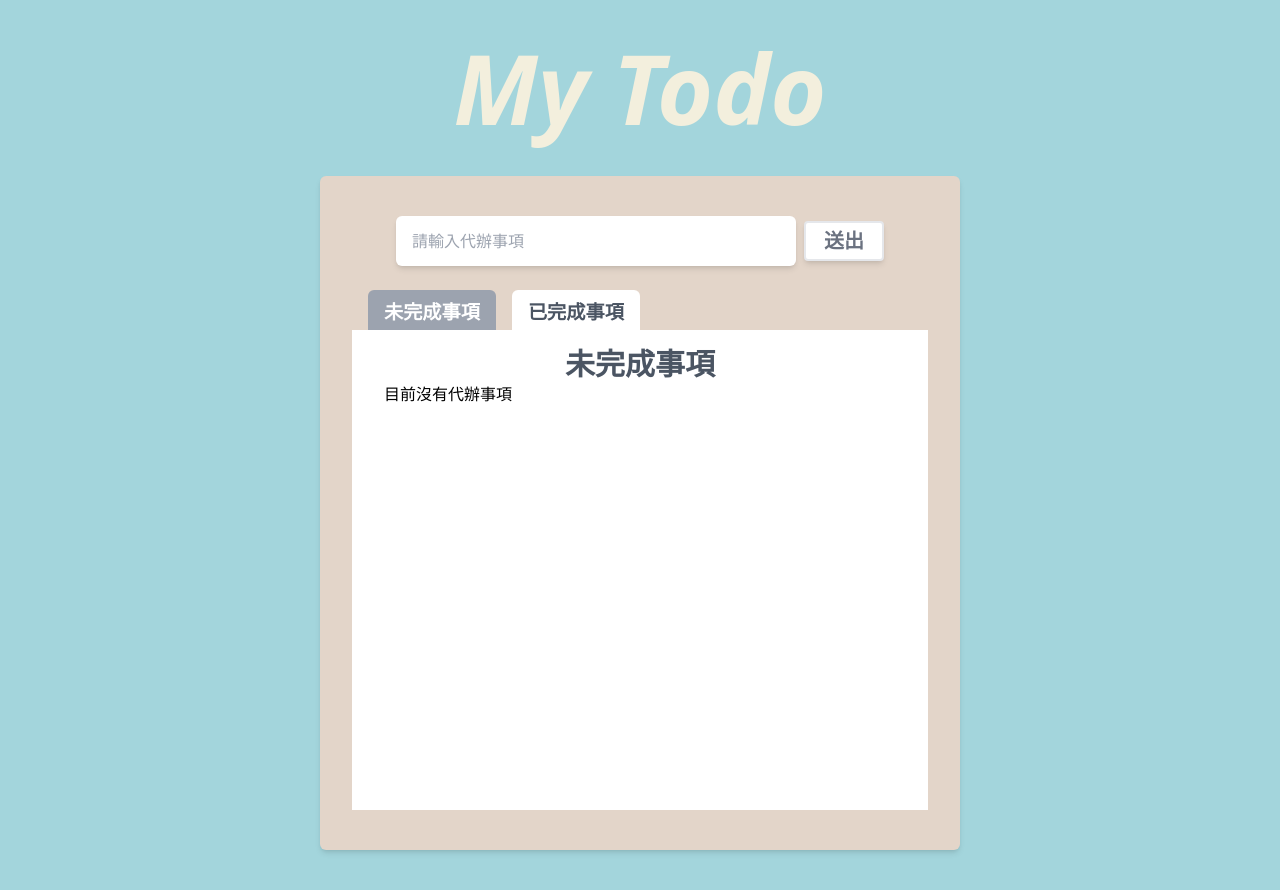
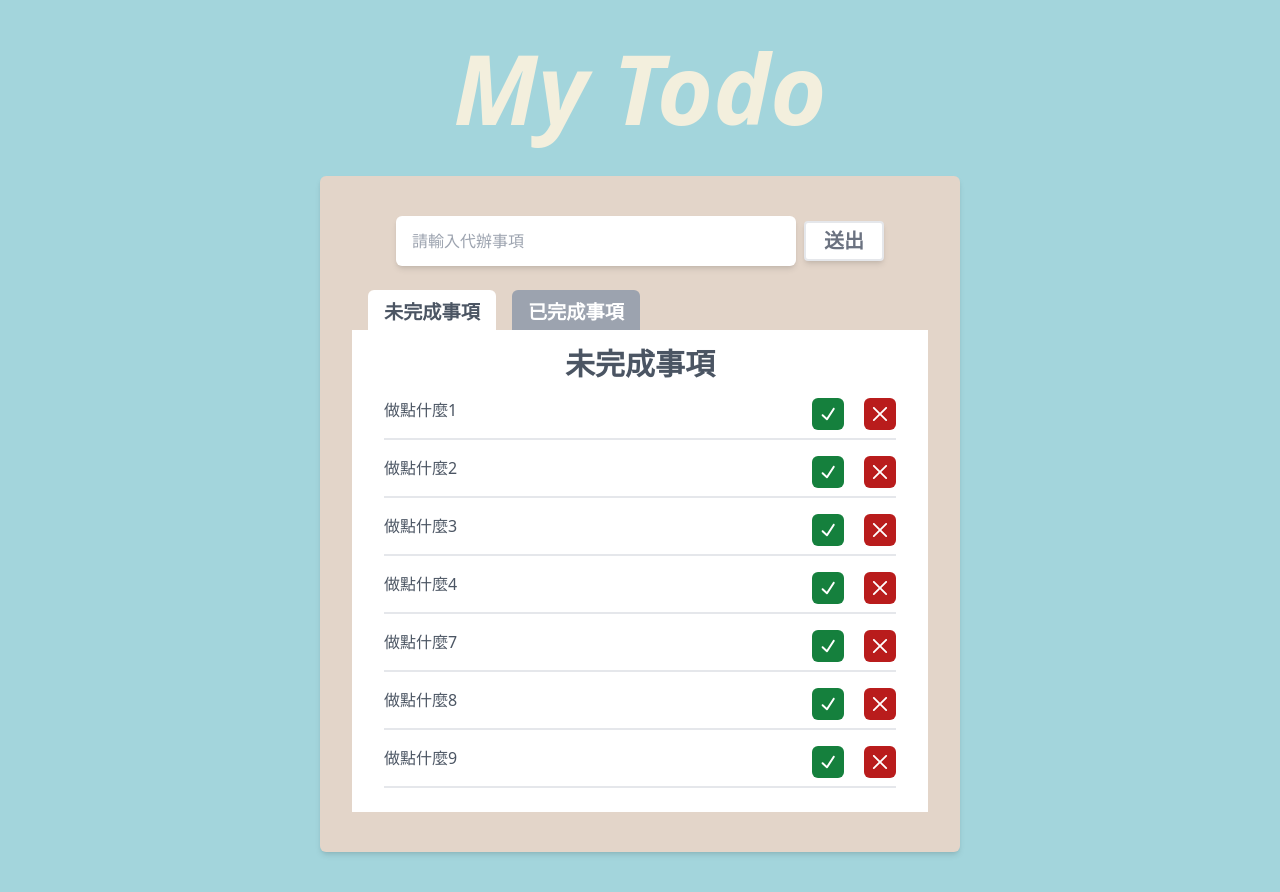
Before and after one commit to tomas41026175/IT-Ironman, a Next.js app: page /Home in a window 1280 px wide. Built offline with nearby package versions, Linux system fonts and the light colour scheme.

Commit message:
feature:add todo

```diff
--- a/src/components/HomeListPage/index.jsx
+++ b/src/components/HomeListPage/index.jsx
@@ -9,12 +9,14 @@ import TodoBtn from "@/components/TodoBtn";
  * @param {Array.<object>} todoList
  * @param {boolean} isMove
  * */
-const HomeListPage = ({ title, todoList, isMove, renderAdd,renderDelete}) => {
+const HomeListPage = ({ title, todoList, isMove, renderAdd, renderDelete }) => {
   const [newTodoList, setNewTodoList] = useState([]);
 
   useEffect(() => {
     setNewTodoList((prev) => (prev = todoList?.map((e) => e)));
-  }, []);
+    //由於todoList 是一個會變動的state
+    //為了確保新的List能夠更新，所以加入到array中進行監聽
+  }, [todoList]);
 
   /**
    * @param {Event} e
@@ -45,17 +47,20 @@ const HomeListPage = ({ title, todoList, isMove, renderAdd,renderDelete}) => {
               key={"todo" + index}
             >
               <span className="text-gray-600">{todo.title}</span>
-              <div className="flex gap-[20px]">              <TodoBtn
+              <div className="flex gap-[20px]">
+                {renderAdd && (
+                  <TodoBtn
                     renderChildren={renderAdd}
                     handleClick={(e) => handleDeleteBtnClick(e, index)}
                     className={"bg-green-700"}
                   />
+                )}
                 <TodoBtn
                   renderChildren={renderDelete}
                   handleClick={(e) => handleDeleteBtnClick(e, index)}
                   className={"bg-red-700"}
-                /></div>
-
+                />
+              </div>
             </li>
           ))}
         {newTodoList.length <= 0 && <div>目前沒有代辦事項</div>}
--- a/src/pages/Home.jsx
+++ b/src/pages/Home.jsx
@@ -3,30 +3,42 @@ import HomeListPage from "@/components/HomeListPage";
 import { useEffect, useState } from "react";
 import cx from "classnames";
 import { CheckIcon, Cross2Icon } from "@radix-ui/react-icons";
-import TodoBtn from "@/components/TodoBtn";
 import TodoInput from "@/components/TodoList";
-import todoListMock from "@/data/mock/todoList";
 import { getTodoData } from "@/api/todo";
-
-// import axios from "axios";
 
 function Home() {
   const [isFocus, setIsFocus] = useState({ tag1: true, tag2: false });
   const [todoList, setTodoList] = useState([]);
 
   useEffect(() => {
-    fetch("/api/handleTodoRequest")
-      .then((res) => res.json())
-      .then((data) => {
-        setTodoList(data.todoList)
+    getTodoList()
+      .then((res) => {
+        setTodoList(res.data.todoList);
       })
-      .catch((err) => console.error(err));
+      .catch((err) => console.log(err));
   }, []);
 
-  console.log(todoList)
+  const getTodoList = async () => {
+    try {
+      const data = await getTodoData();
+      return data;
+      // console.log(data);
+    } catch (error) {
+      console.error("get data error:", error);
+    }
+  };
 
   const handleGetSubmitResult = (result) => {
-    console.log("from TodoInput:", result);
+    // console.log("from TodoInput:", result);
+    setTodoList(() => {
+      const getLastItem = todoList[todoList.length - 1];
+      const newTodo = [
+        ...todoList,
+        { ...getLastItem, id: getLastItem.id + 1, title: result, desc: "" },
+      ];
+
+      return newTodo;
+    });
   };
 
   /**
@@ -53,6 +65,10 @@ function Home() {
     });
   };
 
+  const renderCheck = () => {
+    return <CheckIcon className="w-6 h-6" />;
+  };
+
   const renderCross = () => {
     return <Cross2Icon className="w-6 h-6" />;
   };
@@ -66,9 +82,9 @@ function Home() {
             <div className="absolute rounded-md top-[-40px] h-[40px] left-4">
               <span
                 className={cx(
-                  "inline-block py-2 px-4 mr-4 rounded-t-md select-none cursor-pointer text-[1.2rem] font-bold hover:bg-gray-400 hover:text-white",
-                  { "bg-gray-400 text-white": isFocus.tag1 },
-                  { "text-gray-600  bg-white": !isFocus.tag1 }
+                  "inline-block py-2 px-4 mr-4 rounded-t-md select-none cursor-pointer text-[1.2rem] font-bold hover:bg-white hover:text-gray-600",
+                  { "bg-gray-400 text-white": !isFocus.tag1 },
+                  { "text-gray-600  bg-white": isFocus.tag1 }
                 )}
                 onClick={() => togglePage("tag1")}
               >
@@ -76,9 +92,9 @@ function Home() {
               </span>
               <span
                 className={cx(
-                  "inline-block py-2 px-4 mr-4 rounded-t-md select-none cursor-pointer text-[1.2rem] font-bold hover:bg-gray-400 hover:text-white",
-                  { "bg-gray-400 text-white": isFocus.tag2 },
-                  { "text-gray-600  bg-white": !isFocus.tag2 }
+                  "inline-block py-2 px-4 mr-4 rounded-t-md select-none cursor-pointer text-[1.2rem] font-bold hover:bg-white hover:text-gray-600",
+                  { "bg-gray-400 text-white": !isFocus.tag2 },
+                  { "text-gray-600  bg-white": isFocus.tag2 }
                 )}
                 onClick={() => togglePage("tag2")}
               >
@@ -90,14 +106,14 @@ function Home() {
                 title="未完成事項"
                 todoList={todoList}
                 isMove={isFocus.tag2}
-                renderAdd={renderCross}
+                renderAdd={renderCheck}
                 renderDelete={renderCross}
               />
               <HomeListPage
                 title="已完成事項"
                 todoList={todoList}
                 isMove={isFocus.tag2}
-                renderAdd={renderCross}
+                // renderAdd={renderCheck}
                 renderDelete={renderCross}
               />
             </div>
```
Lines whose indentation alone changed are shown as unchanged.
